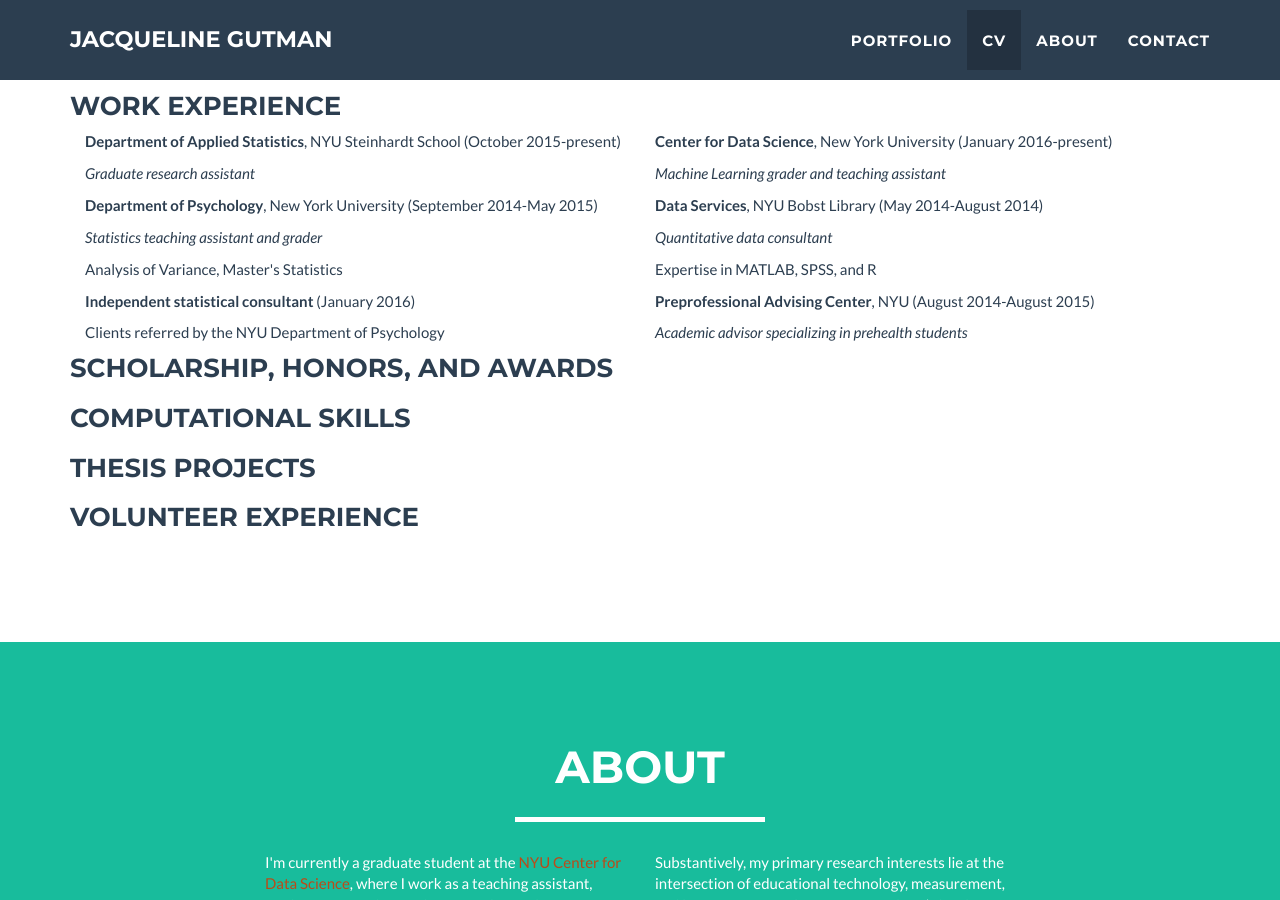
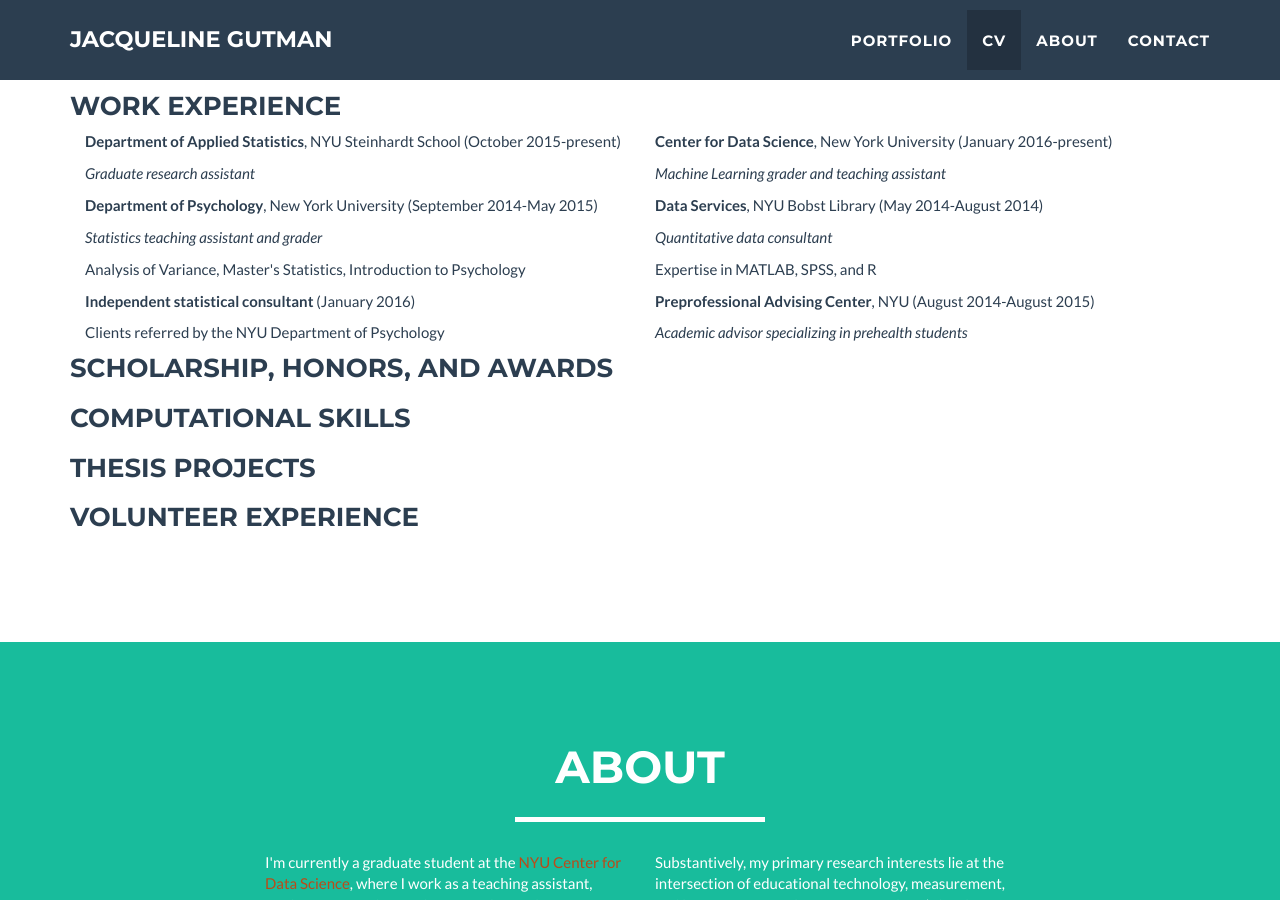
Before and after one commit to jgutman/jgutman.github.io, a Jekyll site: the page built from index.html, in a window 1280 px wide and 900 px high, scrolled down 2078 px. Built offline with Jekyll 4.4.1, drawn with Linux system fonts in a browser that asks for light colours.

Commit message:
fuckkkkk

```diff
--- a/_includes/cv.html
+++ b/_includes/cv.html
@@ -42,7 +42,7 @@
                <div class="col-sm-6">
                  <p.small><b>Department of Psychology</b>, New York University (September 2014-May 2015)</p>
                  <p.small><i>Statistics teaching assistant and grader</i></p>
-                 <p.small> Analysis of Variance, Master's Statistics </p>
+                 <p.small> Analysis of Variance, Master's Statistics, Introduction to Psychology </p>
                </div> </div>
                <div>
                  <div class="col-sm-6">
```
Also changed, not shown: 8 other files.
